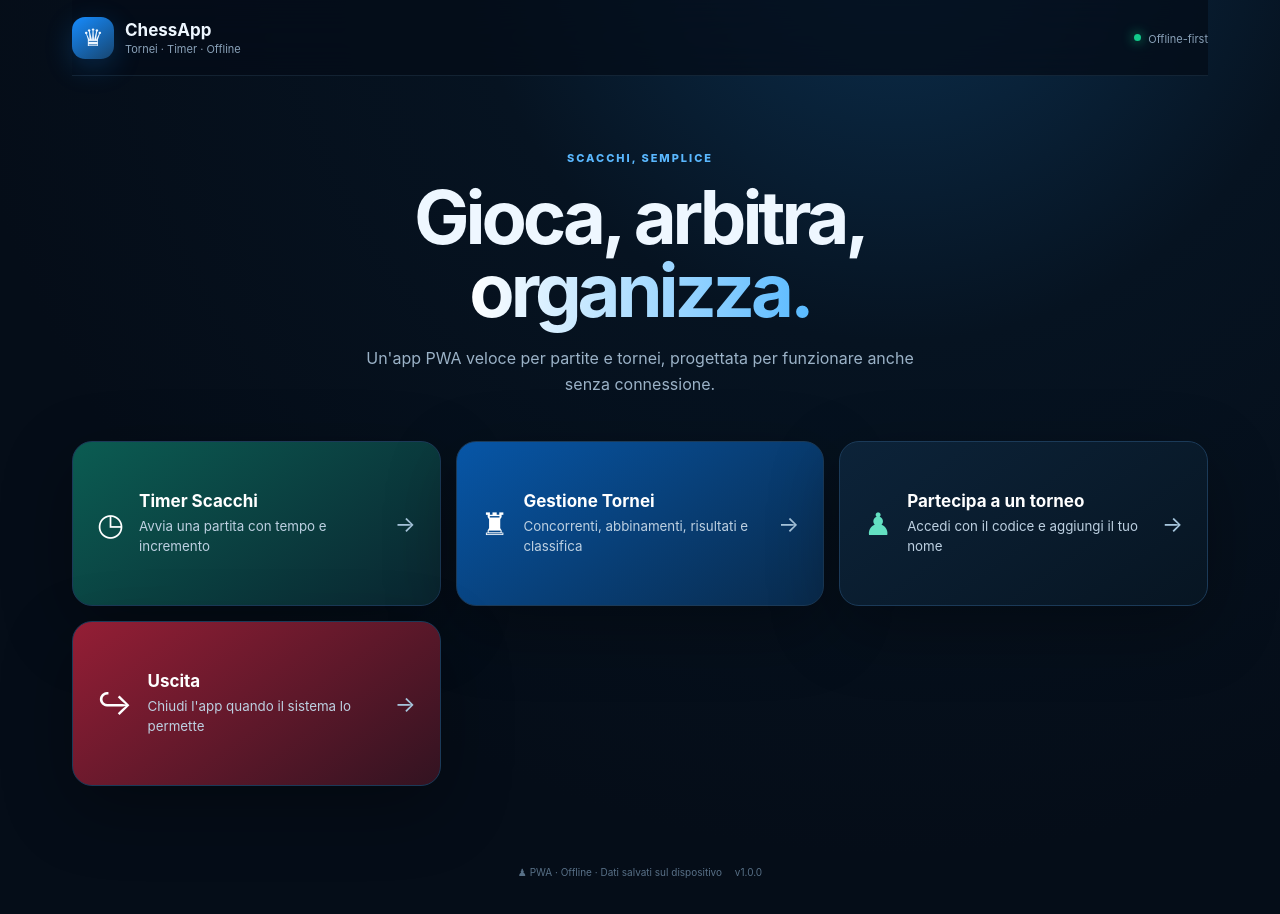
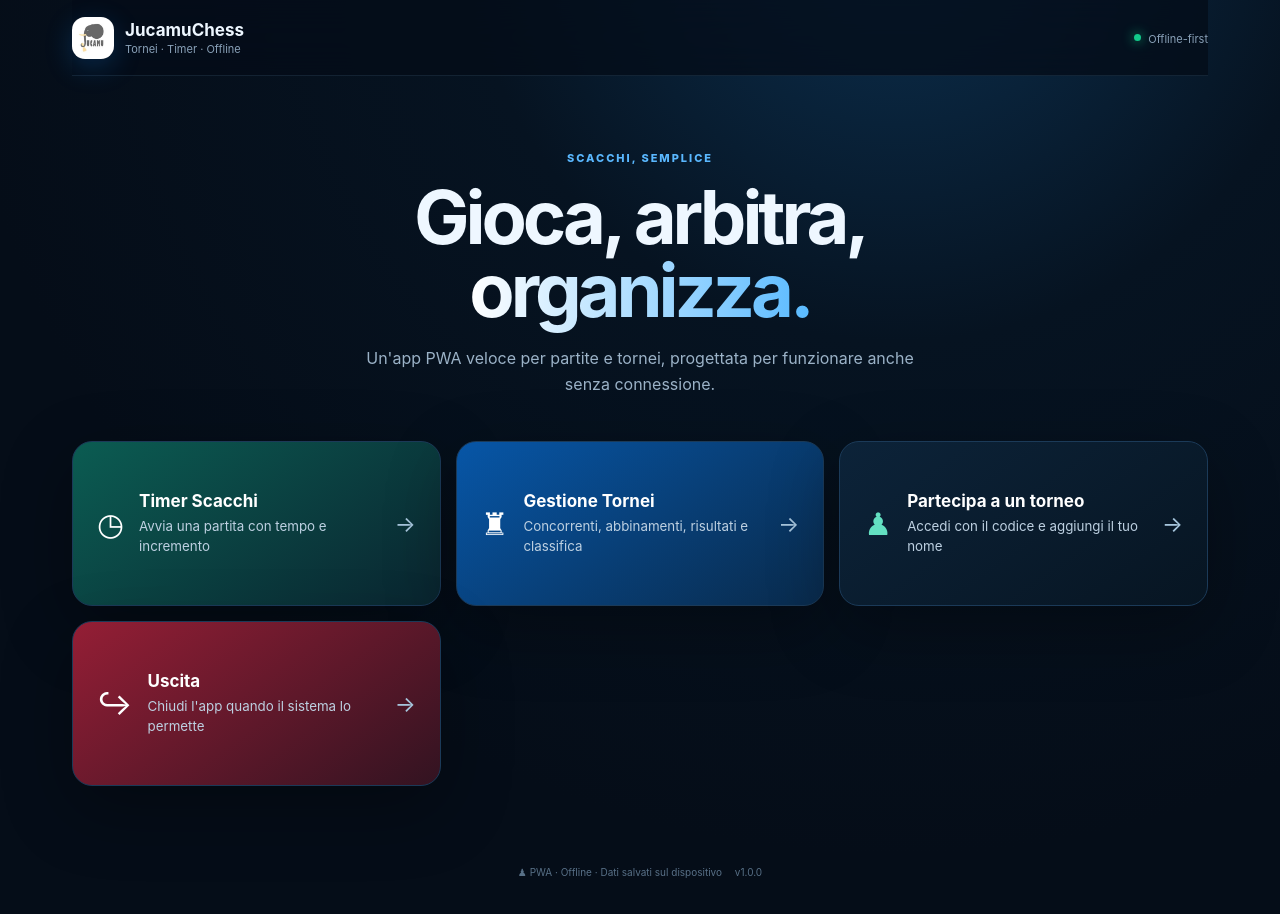
Before and after one commit to Soulblade46/jucamu-chess-app, a Vue app in the folder chess/: page / in a window 1280 px wide. Shown: the top 914 px of the page. Built offline with nearby package versions, Linux system fonts and the light colour scheme.

Commit message:
aggionate icone e titoli

```diff
--- a/chess/src/App.vue
+++ b/chess/src/App.vue
@@ -43,9 +43,9 @@ const applyUpdate = () => {
     <header class="topbar">
       <button v-if="screen !== 'home'" class="icon-btn" @click="screen = 'home'" aria-label="Indietro">←</button>
       <div class="brand">
-        <span class="brand-mark">♛</span>
+        <img class="brand-mark" src="/jucamu_icon.png" alt="Jucamu" />
         <div>
-          <strong>ChessApp</strong>
+          <strong>JucamuChess</strong>
           <small>Tornei · Timer · Offline</small>
         </div>
       </div>
--- a/chess/vite.config.ts
+++ b/chess/vite.config.ts
@@ -13,8 +13,8 @@ export default defineConfig({
       },
       manifest: {
         id: '/',
-        name: 'JucamuChessApp',
-        short_name: 'JucamuChessApp',
+        name: 'JucamuChess',
+        short_name: 'JucamuChess',
         description: 'Timer scacchi e gestione tornei, anche offline.',
         lang: 'it',
         start_url: '/',
```
